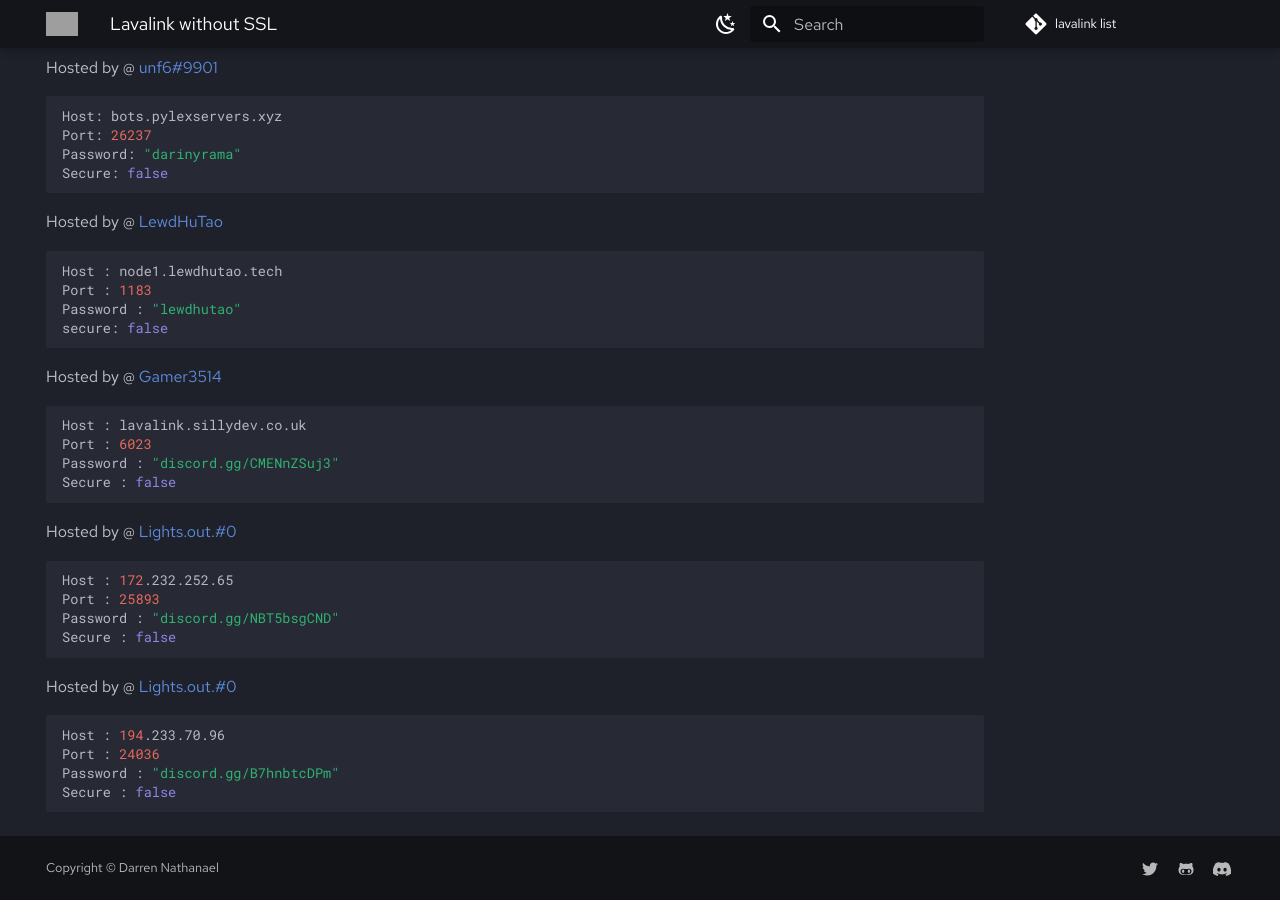
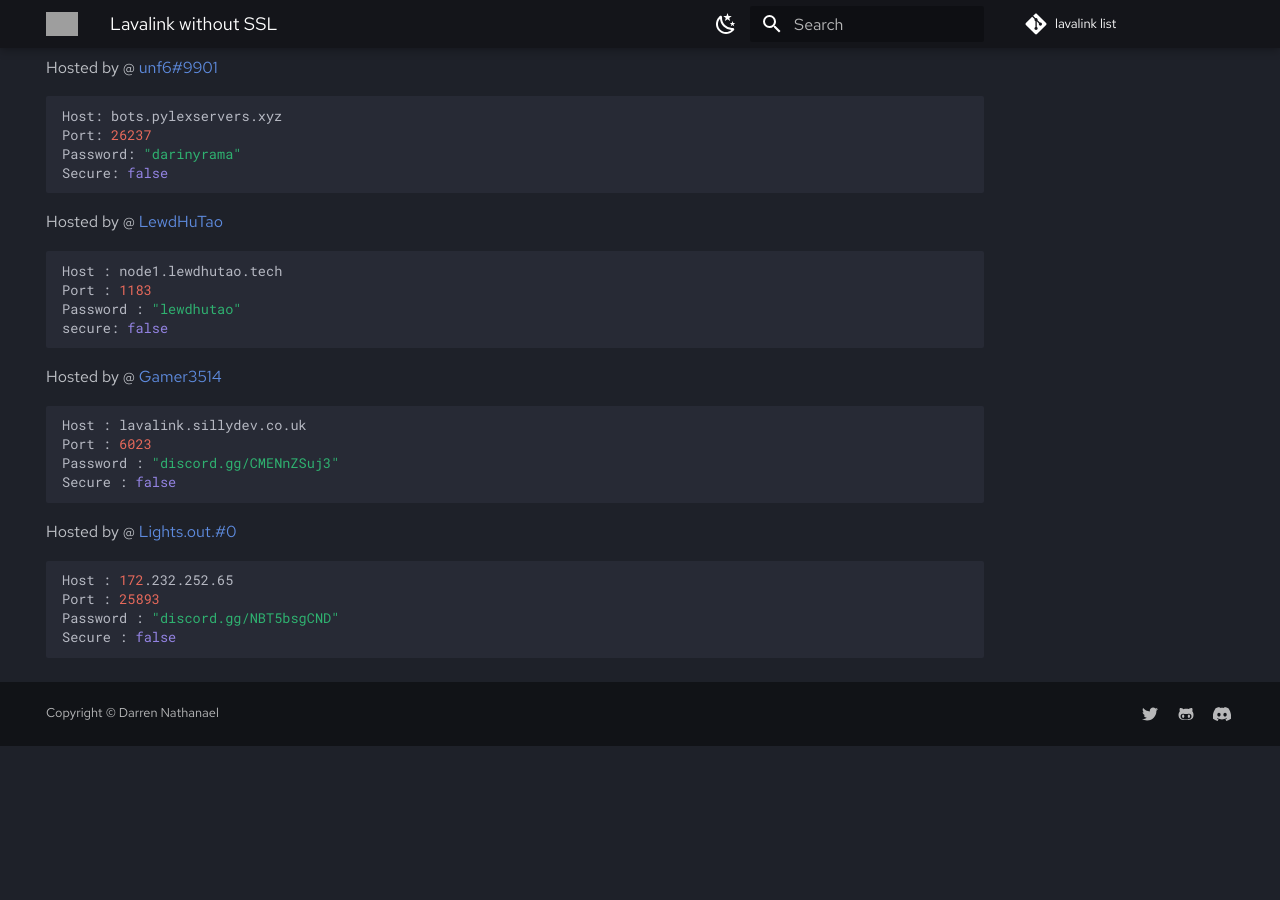
Before and after one commit to DarrenOfficial/lavalink-list, an MkDocs documentation site: the page built from docs/NoSSL/lavalink-without-ssl.md, in a window 1280 px wide and 900 px high, scrolled down 5614 px. Built offline with MkDocs 1.6.1 and Material for MkDocs 9.7.7, drawn with Linux system fonts in a browser that asks for light colours; comment, search, counter and statistics services are not loaded; after the commit the page ends 6360 px from its top, so only the background shows below that; grey boxes are pictures that could not be loaded.

Commit message:
Update lavalink-without-ssl.md

````diff
--- a/docs/NoSSL/lavalink-without-ssl.md
+++ b/docs/NoSSL/lavalink-without-ssl.md
@@ -316,10 +316,3 @@ Port : 25893
 Password : "discord.gg/NBT5bsgCND"
 Secure : false
 ```
-Hosted by @ [Lights.out.#0](https://discord.gg/AaZasMN3yG)
-```bash
-Host : 194.233.70.96
-Port : 24036
-Password : "discord.gg/B7hnbtcDPm"
-Secure : false
-```
````
